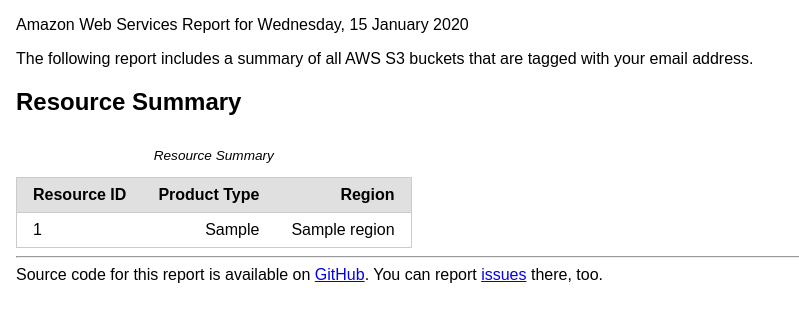
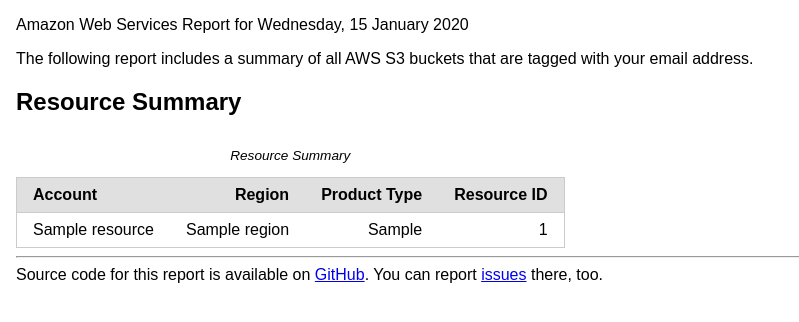
Before and after one commit to ucsc-cgp/cloud-billing-report, a Python web app: template templates/personalized_report.html in a window 1280 px wide. Shown: the top 322 px of the page, without its empty margins (0-799 px from the left). Run offline with Jinja, Linux system fonts and the light colour scheme; the template is opened without the code that fills it: most values are stand-ins (such as "Sample title", 1, 10 or a date in 2020).

Commit message:
Personalized report includes accounts, eml files are generated with uuids to prevent any weird edge cases

```diff
--- a/report.py
+++ b/report.py
@@ -40,6 +40,8 @@ import jinja2
 
 from src.compliance_report import compliance_report
 from src.Boto3_STS_Service import Boto3_STS_Service
+
+import uuid
 
 
 class Report:
@@ -239,8 +241,7 @@ class AWSReport(Report):
                 email,
                 account_resource_dict[email]
             )
-            stripped_email = ''.join(c for c in email if c.isalnum())
-            with open(f"{report_dir}{stripped_email}.eml", "w") as eml_file:
+            with open(f"{report_dir}{email[0:email.find('@')]}-{uuid.uuid4().hex}.eml", "w") as eml_file:
                 eml_file.write(eml_text)
 
     def generate_report(self) -> str:
--- a/templates/personalized_report.html
+++ b/templates/personalized_report.html
@@ -12,9 +12,13 @@ Amazon Web Services Report for {{ report_date.strftime('%A, %d %B %Y') }}<br>
     <caption>Resource Summary</caption>
     <thead>
     <tr>
+        <th>Account</th>
+        <th>Region</th>
+        <th>Product Type</th>
         <th>Resource ID</th>
-        <th>Product Type</th>
-        <th>Region</th>
+
+
+
 {#        <th>Monthly Cost</th>#}
 {#        <th>Daily Cost</th>#}
     </tr>
@@ -22,9 +26,10 @@ Amazon Web Services Report for {{ report_date.strftime('%A, %d %B %Y') }}<br>
     <tbody>
     {% for resource in resource_list %}
         <tr>
+            <td>{{ resource.account_name }}</td>
+            <td>{{ resource.region }}</td>
+            <td>{{ resource.resource_type }}</td>
             <td>{{ resource.resource_id }}</td>
-            <td>{{ resource.resource_type }}</td>
-            <td>{{ resource.region }}</td>
 {#            <td>{{ resource.monthly_cost }}</td>#}
 {#            <td>{{ resource.daily_cost }}</td>#}
         </tr>
```
